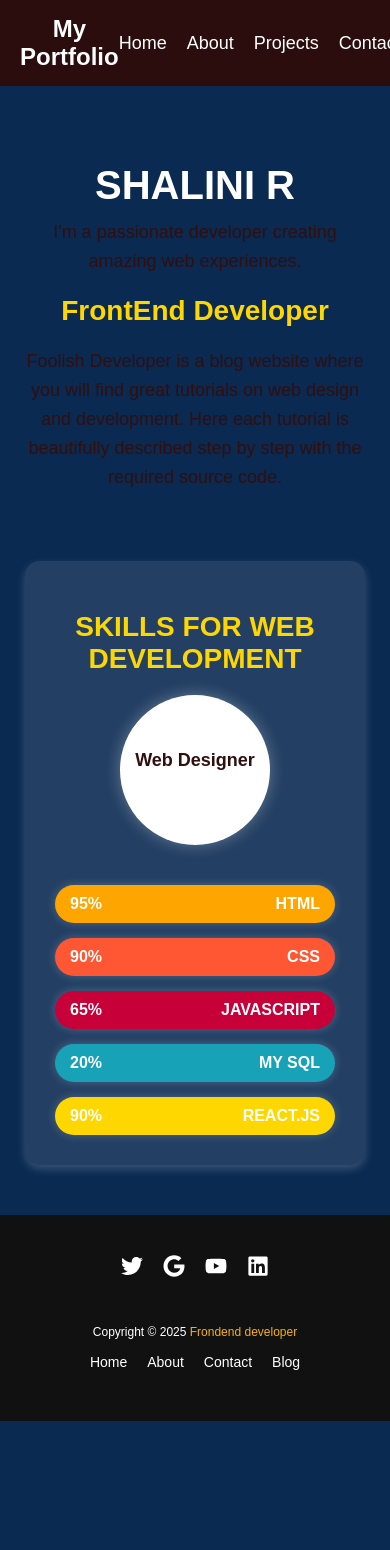
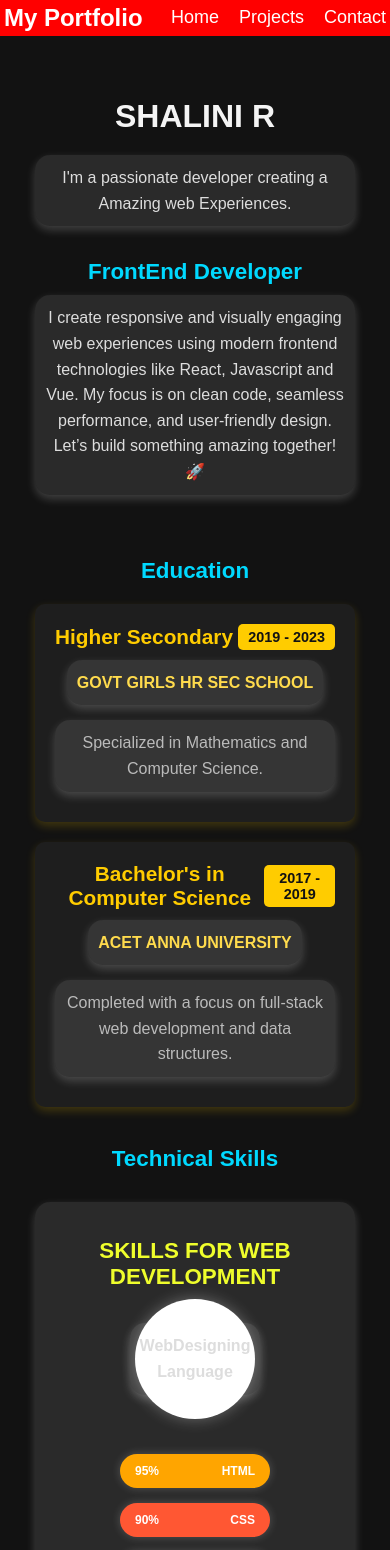
Before and after one commit to ShaluACET/shalini-portfolio, a React (Create React App) app: page / in a window 390 px wide. Shown: the top 1550 px of the page. Before the commit the page ends 1421 px from the top, so only its background shows below. Built offline with nearby package versions, Linux system fonts and the light colour scheme.

Commit message:
updated portfolio

```diff
--- a/package.json
+++ b/package.json
@@ -7,6 +7,7 @@
     "@testing-library/jest-dom": "^6.6.3",
     "@testing-library/react": "^16.2.0",
     "@testing-library/user-event": "^13.5.0",
+    "framer-motion": "^12.5.0",
     "react": "^19.0.0",
     "react-dom": "^19.0.0",
     "react-icons": "^5.5.0",
--- a/src/App.css
+++ b/src/App.css
@@ -1,11 +1,15 @@
-/* Navbar Styling */
 .navbar {
+  width: 100vw; /* Make it span full width */
+  max-width: 100%;
+  background-color: red; /* Keep your desired color */
   display: flex;
   justify-content: space-between;
   align-items: center;
-  background-color: #2b0d0d;
-  padding: 15px 20px;
-  color: white;
+  padding: 1%;
+  position: fixed; /* Keep it fixed on top */
+  top: 0;
+  left: 0;
+  z-index: 1000;
 }
 .logo {
   font-size: 24px;
@@ -15,67 +19,56 @@
   display: flex;
   gap: 20px;
 }
-
 .buttons a {
   color: white;
   text-decoration: none;
   font-size: 18px;
   transition: 0.3s;
 }
-
 .buttons a:hover {
   color: #ffcc00;
 }
-
+body {
+  font-family: 'Arial', sans-serif;
+  margin: 0;
+  padding: 0;
+  background-color: #0a2a52;
+  color: white;
+  text-align: center;
+  overflow-x: hidden;
+}
 /* Footer Styling */
 .footer {
-  background-color: #111;
+  background: #222;
   color: white;
   text-align: center;
-  padding: 40px 20px;
+  padding: 20px 10px;
+  width: 100%;
+  position: relative;
+  bottom: 0;
 }
-
-.footer-content {
-  max-width: 800px;
-  margin: 0 auto;
-}
-
-.footer-content h2 {
-  font-size: 24px;
+.footer-social-icons {
+  display: flex;
+  justify-content: center;
+  gap: 15px;
   margin-bottom: 10px;
 }
 
-.footer-content p {
-  font-size: 14px;
-  line-height: 1.6;
-  opacity: 0.8;
+.footer-social-icons a {
+  color: white;
+  font-size: 24px;
+  transition: transform 0.3s ease-in-out;
 }
 
-.social-icons {
-  margin-top: 0%;
+.footer-social-icons a:hover {
+  transform: scale(1.2);
+  color: rgb(185, 25, 25);
 }
 
-.social-icons a {
-  margin: 0 10px;
-  font-size: 22px;
-  color: white;
-  transition: color 0.3s ease-in-out;
-}
-
-.social-icons a:hover {
-  color: #f8b400; /* Gold hover effect */
-}
-
+/* Footer Bottom */
 .footer-bottom {
-  /* background-color: #000; */
-  padding: 10px 0;
-  margin-top: 30px;
-}
-
-.footer-bottom p {
-  margin: 0;
+  margin-top: 10px;
   font-size: 12px;
- margin: auto;
 }
 
 .footer-bottom a {
@@ -87,8 +80,12 @@
   text-decoration: underline;
 }
 
+/* Footer Navigation */
 .footer-nav {
   margin-top: 10px;
+  display: flex;
+  justify-content: center;
+  flex: 1%;
 }
 
 .footer-nav a {
@@ -101,27 +98,13 @@
 .footer-nav a:hover {
   text-decoration: underline;
 }
-.home-container p {
-  font.about-container {
-    text-align: center;
-    margin-top: 10%;
-  }
-  .about-container h1 {
-    font-size: 2.5rem;
-    color: #333;
-  }
-  .about-container p {
-    font-size: 1.2rem;
-    color: #555;
-    max-width: 600px;
-    margin: auto;
-  }
-  -size: 1.2rem;
-  color: #310f0f;
-}
+
 .projects-container {
   text-align: center;
   margin-top: 50px;
+}
+.projects-container h1{
+  font-size: 40px;
 }
 .project-list {
   display: flex;
@@ -146,79 +129,280 @@
   color: #555;
   font-size: 1rem;
 }
+/* General Contact Page Styles */
 .contact-container {
   text-align: center;
+  padding: 40px 20px;
+  font-family: 'Poppins', Arial, sans-serif;
+  /* background: #f8f9fa;
+  border-radius: 10px;
+  box-shadow: 0px 4px 8px rgba(0, 0, 0, 0.1); */
+  max-width: 900px;
+  margin: 40px auto;
+}
+
+/* Contact Heading */
+.contact-container h1 {
+  font-size: 42px;
+  color: #0077b5;
+  font-weight: 700;
+  margin-bottom: 10px;
+  text-transform: uppercase;
+}
+
+.contact-container p {
+  font-size: 18px;
+  color: #444;
+  margin-bottom: 25px;
+}
+
+/* Contact Information Section */
+.contact-info {
+  display: flex;
+  flex-wrap: wrap;
+  justify-content: center;
+  gap: 20px;
   margin-top: 20px;
 }
-.contact-form {
+
+/* Contact Box */
+.contact-box {
+  background: #fff;
+  padding: 15px;
+  border-radius: 10px;
+  box-shadow: 0px 4px 10px rgba(0, 0, 0, 0.1);
+  width: 400px;
+  text-align: left;
   display: flex;
-  flex-direction: column;
   align-items: center;
-  gap: 10px;
-  margin-top: 20px;
-}
-.contact-form input,
-.contact-form textarea {
-  width: 300px;
-  padding: 10px;
-  border: 1px solid #ccc;
-  border-radius: 5px;
-  font-size: 1rem;
-}
-.contact-form button {
-  background-color: #2b1313;
-  color: white;
-  padding: 10px 20px;
-  border: none;
-  border-radius: 5px;
-  font-size: 1rem;
-  cursor: pointer;
-  /* transition: background 0.3s; */
-}
-.contact-form button:hover {
-  background-color: #ffcc00;
-  color: #333;
+  gap: 15px;
+  border-left: 6px solid #0077b5;
+  transition: all 0.3s ease-in-out;
+  position: relative;
+  overflow: hidden;
 }
 
-/* General Styles */
-body {
-  font-family: 'Arial', sans-serif;
+.contact-box::before {
+  content: "";
+  position: absolute;
+  top: 0;
+  left: -100%;
+  width: 100%;
+  height: 100%;
+  background: rgba(0, 119, 181, 0.1);
+  transition: all 0.4s ease-in-out;
+}
+
+.contact-box:hover::before {
+  left: 0;
+}
+
+.contact-box:hover {
+  transform: translateY(-5px);
+  box-shadow: 0px 8px 16px rgba(0, 0, 0, 0.15);
+}
+
+/* Contact Box Text */
+.contact-box h3 {
+  font-size: 20px;
+  margin: 0;
+  font-weight: 600;
+  color: #222;
+}
+
+.contact-box p {
+  margin: 0;
+  font-size: 16px;
+  color: #555;
+}
+
+/* Social Media Icons */
+.social-icons {
+  display: flex;
+  justify-content: center;
+  gap: 15px;
+  margin-top: 30px;
+}
+
+.social-icons a {
+  display: flex;
+  align-items: center;
+  justify-content: center;
+  background: #0077b5;
+  color: #fff;
+  font-size: 22px;
+  width: 45px;
+  height: 45px;
+  border-radius: 50%;
+  transition: all 0.3s ease-in-out;
+}
+
+.social-icons a:hover {
+  background: #005fa3;
+  transform: scale(1.15);
+}
+
+/* Responsive Design */
+@media (max-width: 768px) {
+  .contact-container {
+    width: 90%;
+    padding: 30px;
+  }
+
+  .contact-info {
+    flex-direction: column;
+    align-items: center;
+  }
+
+  .contact-box {
+    width: 90%;
+  }
+}
+
+@media (max-width: 480px) {
+  .contact-container h1 {
+    font-size: 32px;
+  }
+
+  .contact-container p {
+    font-size: 16px;
+  }
+
+  .contact-box {
+    width: 100%;
+    padding: 18px;
+  }
+
+  .social-icons a {
+    width: 40px;
+    height: 40px;
+    font-size: 20px;
+  }
+}
+
+
+
+
+
+
+
+
+/* Global Styles */
+* {
   margin: 0;
   padding: 0;
-  background-color: #0a2a52;
-  color: white;
-  text-align: center;
+  box-sizing: border-box;
+  font-family: 'Poppins', sans-serif;
 }
 
-/* Home Container */
+body {
+  background: #121212;
+  color: white;
+  padding: 20px;
+}
+
+/* ---- Home Container ---- */
 .home-container {
+  max-width: 1100px;
+  margin: auto;
+  text-align: center;
   padding: 50px 20px;
 }
 
-/* Welcome Section */
+/* Headings */
 h1 {
-  font-size: 40px;
-  font-weight: bold;
+  font-size: 4rem;
+  font-weight: 700;
+  color: #f4f4f4;
   margin-bottom: 10px;
+  padding-top: 15%;
+}
+
+h2 {
+  font-size: 2rem;
+  font-weight: 600;
+  color: #00d9ff;
+  margin-top: 20px;
+  padding-top: 1%;
 }
 
 p {
-  font-size: 18px;
+  font-size: 1.1rem;
+  color: #ddd;
+  line-height: 1.6;
   max-width: 600px;
-  margin: 0 auto 20px;
-  line-height: 1.6;
+  margin: 10px auto;
+  padding: 10px;
+  background: rgba(255, 255, 255, 0.1);
+  border-radius: 15px;
+  box-shadow: 0 4px 10px rgba(255, 255, 255, 0.2);
+  display: inline-block;
+}
+.tech{
+  padding-top: 5%;
 }
 
-h2 {
-  font-size: 28px;
-  margin: 20px 0;
-  color: #FFD700;
+/* ---- Education Section ---- */
+.education-section {
+  margin-top: 50px;
 }
 
-/* Skills Section */
+.education-cards {
+  display: grid;
+  grid-template-columns: repeat(auto-fit, minmax(300px, 1fr));
+  gap: 20px;
+  margin-top: 20px;
+}
+
+.education-card {
+  background: #1e1e1e;
+  padding: 20px;
+  border-radius: 10px;
+  box-shadow: 0 4px 10px rgba(255, 204, 0, 0.2);
+  transition: transform 0.3s ease-in-out;
+}
+
+.education-card:hover {
+  transform: translateY(-5px);
+}
+
+.education-header {
+  display: flex;
+  justify-content: space-between;
+  align-items: center;
+}
+
+.education-header h3 {
+  font-size: 1.3rem;
+  color: #ffcc00;
+}
+
+.education-year {
+  background: #ffcc00;
+  color: #121212;
+  padding: 5px 10px;
+  border-radius: 5px;
+  font-size: 0.9rem;
+  font-weight: 600;
+}
+
+.education-institution {
+  font-weight: 600;
+  color: #ffdb4d;
+  margin-top: 10px;
+}
+
+.education-description {
+  font-size: 1rem;
+  color: #bbb;
+  margin-top: 5px;
+}
+
+/* ---- Skills Section ---- */
 .skills-container {
-  margin-top: 50px;
-  padding: 30px;
+  margin-top: 30px;
+  text-align: center;
+  padding: 20px;
   background: rgba(255, 255, 255, 0.1);
   border-radius: 15px;
   box-shadow: 0 4px 10px rgba(255, 255, 255, 0.2);
@@ -226,19 +410,25 @@ h2 {
   width: 80%;
 }
 
-/* Skills Layout */
+.skills-container h2 {
+  color: #effd2c;
+  padding-bottom: 3%;
+  padding-top: 2%;
+}
+
+/* Skills Content */
 .skills-content {
   display: flex;
+  flex-wrap: wrap;
+  justify-content: center;
   align-items: center;
-  justify-content: center;
-  flex-wrap: wrap;
   gap: 20px;
 }
 
 /* Skill Circle */
 .skill-circle {
-  width: 150px;
-  height: 150px;
+  width: 180px;
+  height: 180px;
   border-radius: 50%;
   background-color: white;
   color: #0a2a52;
@@ -248,6 +438,7 @@ h2 {
   font-size: 18px;
   font-weight: bold;
   box-shadow: 0 0 15px rgba(255, 255, 255, 0.3);
+  margin-bottom: 5%;
 }
 
 /* Skills List */
@@ -255,12 +446,12 @@ h2 {
   display: flex;
   flex-direction: column;
   gap: 15px;
+  padding-bottom: 5%;
 }
 
 /* Individual Skill Bars */
 .skill {
-  display: flex;
-  align-items: center;
+  width: 100%;
 }
 
 .skill-bar {
@@ -276,13 +467,84 @@ h2 {
   box-shadow: 0 0 10px rgba(255, 255, 255, 0.2);
 }
 
-/* Responsive Design */
+/* ---- Responsive Design ---- */
+@media (max-width: 1024px) {
+  h1 {
+    font-size: 2.5rem;
+  }
+
+  h2 {
+    font-size: 1.8rem;
+  }
+
+  .skills-container {
+    width: 90%;
+  }
+
+  .skill-bar {
+    width: 200px;
+  }
+}
+
 @media (max-width: 768px) {
+  .home-container {
+    padding: 30px 15px;
+  }
+
+  h1 {
+    font-size: 2.2rem;
+  }
+
+  h2 {
+    font-size: 1.6rem;
+  }
+
+  .education-cards {
+    grid-template-columns: 1fr;
+  }
+
+  .skills-container {
+    width: 100%;
+    padding: 10px;
+  }
+
   .skills-content {
     flex-direction: column;
   }
 
   .skill-circle {
-    margin-bottom: 20px;
+    width: 140px;
+    height: 140px;
+    font-size: 16px;
+  }
+
+  .skill-bar {
+    font-size: 14px;
+    width: 180px;
   }
 }
+
+@media (max-width: 480px) {
+  h1 {
+    font-size: 2rem;
+  }
+
+  h2 {
+    font-size: 1.4rem;
+  }
+
+  p {
+    font-size: 1rem;
+  }
+
+  .skill-circle {
+    width: 120px;
+    height: 120px;
+    font-size: 14px;
+  }
+
+  .skill-bar {
+    font-size: 12px;
+    width: 150px;
+  }
+}
--- a/src/App.js
+++ b/src/App.js
@@ -1,6 +1,7 @@
 import './App.css';
 import Blog from './Blog.js';
 import Footer from './pages/footer.js';
+
 
 function App() {
   return (
--- a/src/blog.js
+++ b/src/blog.js
@@ -1,7 +1,7 @@
 import React from "react";
 import { BrowserRouter as Router, Routes, Route, Link } from "react-router-dom";
 import Home from "./pages/home.js";
-import About from "./pages/about.js";
+// import About from "./pages/about.js";
 import Projects from "./pages/projects.js";
 import Contact from "./pages/contact.js";
 import Footer from "./pages/footer.js";
@@ -15,7 +15,7 @@ function App() {
       <div className="logo">My Portfolio</div>
        <div className="buttons">
         <Link to="/">Home</Link>
-        <Link to="/about">About</Link>
+        {/* <Link to="/about">About</Link> */}
         <Link to="/projects">Projects</Link>
         <Link to="/contact">Contact</Link>
        </div>
@@ -23,7 +23,7 @@ function App() {
 
       <Routes>
         <Route path="/" element={<Home />} />
-        <Route path="/about" element={<About />} />
+        {/* <Route path="/about" element={<About />} /> */}
         <Route path="/projects" element={<Projects />} />
         <Route path="/contact" element={<Contact />} />
       </Routes>
--- a/src/pages/footer.js
+++ b/src/pages/footer.js
@@ -1,18 +1,18 @@
 import React from "react";
 import "../App.css"; // Ensure correct CSS import
-import { FaTwitter, FaGoogle, FaYoutube, FaLinkedin } from "react-icons/fa";
+import { FaTwitter, FaInstagram, FaYoutube, FaLinkedin } from "react-icons/fa";
 
 const Footer = () => {
   return (
     <footer className="footer">
 
 
-        <div className="social-icons">
+        <div className=" footer-social-icons">
           <a href="https://twitter.com" target="_blank" rel="noopener noreferrer">
             <FaTwitter />
           </a>
-          <a href="https://google.com" target="_blank" rel="noopener noreferrer">
-            <FaGoogle />
+          <a href="https://instagram.com" target="_blank" rel="noopener noreferrer">
+            <FaInstagram />
           </a>
           <a href="https://youtube.com" target="_blank" rel="noopener noreferrer">
             <FaYoutube />
--- a/src/pages/home.js
+++ b/src/pages/home.js
@@ -1,6 +1,7 @@
 import React from "react";
 import "../App.css"; // Ensure correct CSS import
 
+// Skills Data
 const skills = [
   { name: "HTML", percentage: 95, color: "#FFA500" },
   { name: "CSS", percentage: 90, color: "#FF5733" },
@@ -9,34 +10,70 @@ const skills = [
   { name: "REACT.JS", percentage: 90, color: "#FFD700" },
 ];
 
+// Education Data
+const education = [
+  {
+    degree: "Higher Secondary",
+    institution: "GOVT GIRLS HR SEC SCHOOL",
+    year: "2019 - 2023",
+    description: "Specialized in Mathematics and Computer Science.",
+  },
+  {
+    degree: "Bachelor's in Computer Science",
+    institution: "ACET ANNA UNIVERSITY",
+    year: "2017 - 2019",
+    description: "Completed with a focus on full-stack web development and data structures.",
+  },
+];
+
 const Home = () => {
   return (
     <div className="home-container">
       {/* Welcome Section */}
       <h1>SHALINI R</h1>
-      <p>I'm a passionate developer creating amazing web experiences.</p>
+      <p>I'm a passionate developer creating a
+        Amazing web Experiences.</p>
+
+      {/* About Section */}
       <h2>FrontEnd Developer</h2>
-        <p>
-          Foolish Developer is a blog website where you will find great tutorials
-          on web design and development. Here each tutorial is beautifully
-          described step by step with the required source code.
-        </p>
+      <p>
+      I create responsive and visually engaging web experiences using
+       modern frontend technologies like React, Javascript and Vue. My focus is on clean code,
+       seamless performance, and user-friendly design.
+       Let’s build something amazing together! 🚀
+      </p>
+
+      {/* Education Section */}
+      <div className="education-section">
+        <h2>Education</h2>
+        <div className="education-cards">
+          {education.map((edu, index) => (
+            <div key={index} className="education-card">
+              <div className="education-header">
+                <h3>{edu.degree}</h3>
+                <span className="education-year">{edu.year}</span>
+              </div>
+              <p className="education-institution">{edu.institution}</p>
+              <p className="education-description">{edu.description}</p>
+            </div>
+          ))}
+        </div>
+      </div>
 
       {/* Technical Skills Section */}
-      {/* <h2>Technical Skills</h2> */}
+      <div className="tech">
+      <h2>Technical Skills</h2>
+      </div>
       <div className="skills-container">
         <h2>SKILLS FOR WEB DEVELOPMENT</h2>
         <div className="skills-content">
           <div className="skill-circle">
-            <p>Web Designer</p>
+            <p>WebDesigning Language</p>
           </div>
           <div className="skills-list">
             {skills.map((skill, index) => (
               <div key={index} className="skill">
-                <div
-                  className="skill-bar"
-                  style={{ backgroundColor: skill.color }}
-                >
+                <div className="skill-bar" style={{ backgroundColor: skill.color }}>
                   <span>{skill.percentage}%</span>
                   <span>{skill.name}</span>
                 </div>
```
Also changed, not shown: src/pages/about.js (+14 -14 lines), src/pages/contact.js (+34 -8 lines), src/pages/projects.js (+51 -14 lines), 1 other file (tests, documents, lock files or other folders).
